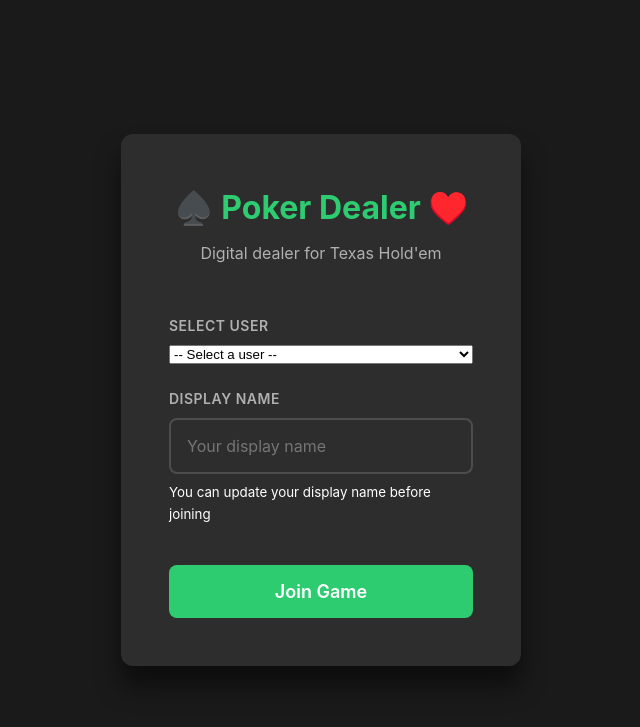
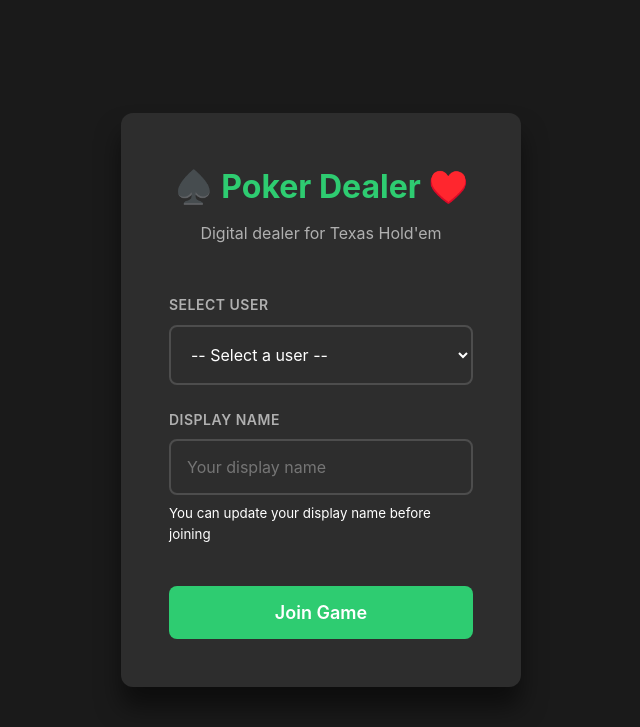
Before and after one commit to pelauimagineering/poker-dealer, a Node server app: page / in a window 1280 px wide. Shown: the top 727 px of the page, without its empty margins (319-959 px from the left). Run offline with Node 20, Linux system fonts and the light colour scheme; data that the repository does not hold is empty; some libraries are stand-ins or nearby versions.

Commit message:
Enlrage the User selector

```diff
--- a/public/css/common.css
+++ b/public/css/common.css
@@ -128,3 +128,16 @@ input[type="password"]:focus {
 .hidden {
     display: none !important;
 }
+
+select {
+    width: 100%;
+    height: 60px;
+    padding: var(--spacing-md);
+    border: 2px solid var(--color-border);
+    border-radius: var(--radius-md);
+    background-color: var(--color-bg-secondary);
+    color: var(--color-text-primary);
+    font-size: var(--font-md);
+    font-family: inherit;
+    transition: border-color var(--transition-fast);
+}
```
